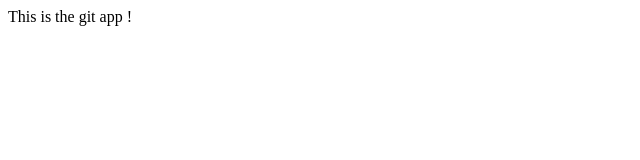
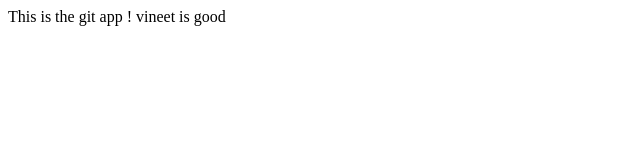
Before and after one commit to vineetpratik01/samplegitrepo, a plain HTML site: page index.html in a window 1280 px wide. Shown: the whole page, without its empty margins (0-640 px from the left). Drawn offline with Linux system fonts and the light colour scheme.

Commit message:
login back2

```diff
--- a/index.html
+++ b/index.html
@@ -4,6 +4,6 @@
 	<title> This is my app </title>
 </head>
 <body>
-This is the git app !
+This is the git app ! vineet is good
 </body>
 </html>
```
